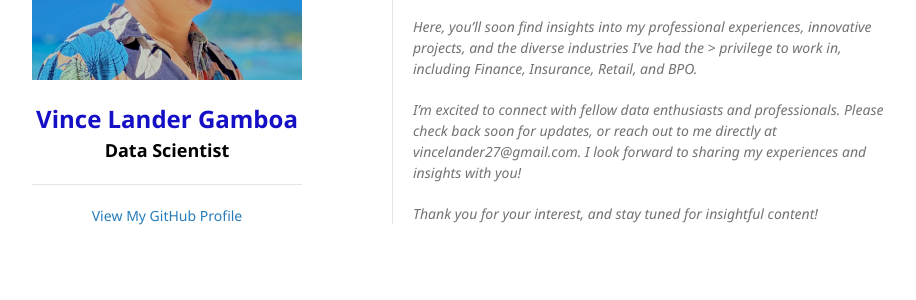
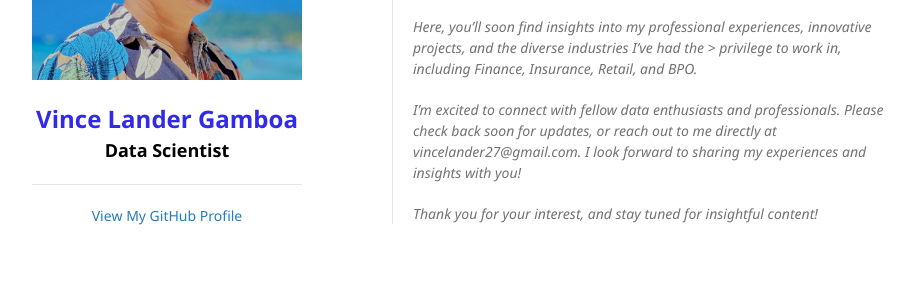
Before and after one commit to vincelander/vincelander.github.io, a Jekyll site: the page built from index.md, in a window 1280 px wide. Shown: the part 248-548 px from the top of the page, without its empty margins (178-1094 px from the left). Built offline with Jekyll 4.4.1, drawn with Linux system fonts in a browser that asks for light colours.

Commit message:
update view and details

```diff
--- a/_layouts/default.html
+++ b/_layouts/default.html
@@ -20,7 +20,7 @@
         {% endif %}
         <br>
         <p style="text-align:center;">
-          <font size="5" color="#150FC5">
+          <font size="5" color="#312BE9">
             <b>Vince Lander Gamboa</b>
           </font>
           <font size="4" color="#000000">
```
